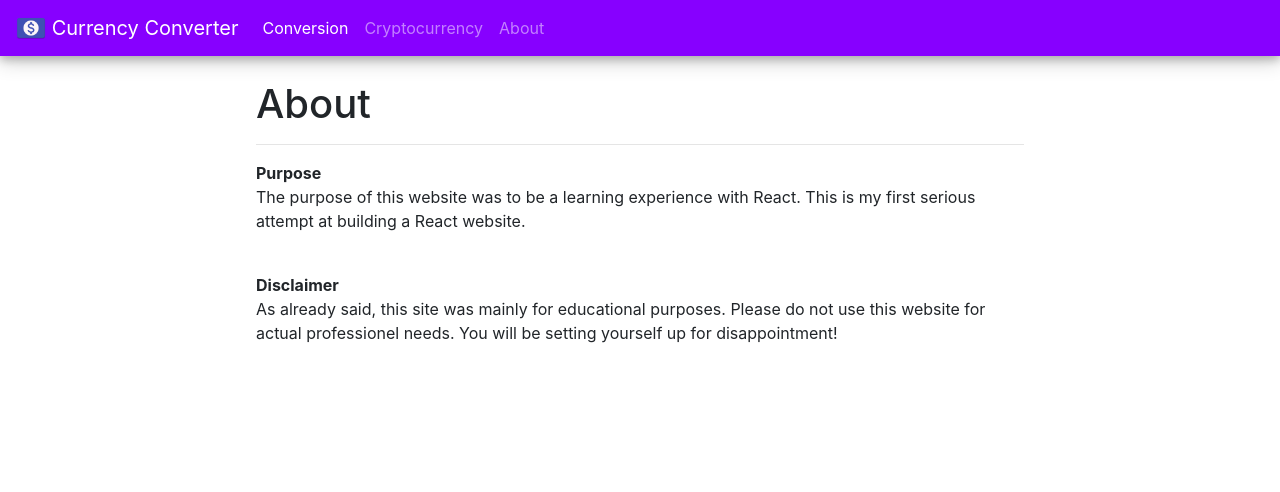
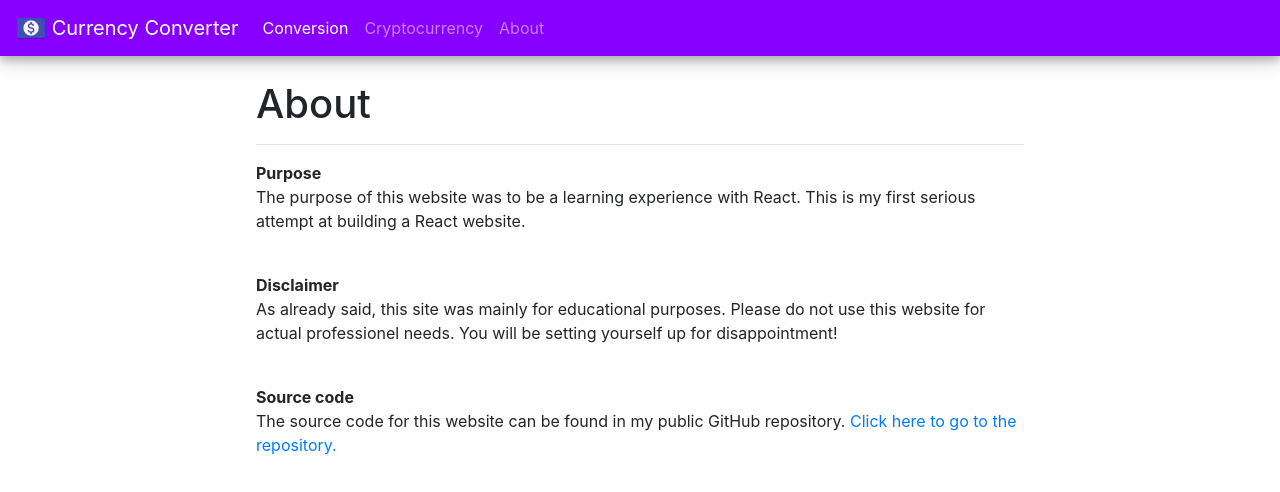
Before and after one commit to Okan1701/react-currency-converter, a React (Create React App) app: page /about in a window 1280 px wide. Shown: the top 492 px of the page. Built offline with nearby package versions, Linux system fonts and the light colour scheme.

Commit message:
Added github link to about page

```diff
--- a/src/Components/About.tsx
+++ b/src/Components/About.tsx
@@ -18,6 +18,11 @@ class About extends Component {
                     <strong>Disclaimer</strong>
                     <p>As already said, this site was mainly for educational purposes. Please do not use this website for actual professionel needs.
                     You will be setting yourself up for disappointment!</p>
+                    <br/>
+                    <strong>Source code</strong>
+                    <p>
+                        The source code for this website can be found in my public GitHub repository. <a href="https://github.com/OkanEmeni/react-currency-converter">Click here to go to the repository.</a>
+                    </p>
                 </div>
             </div>
         );
```
